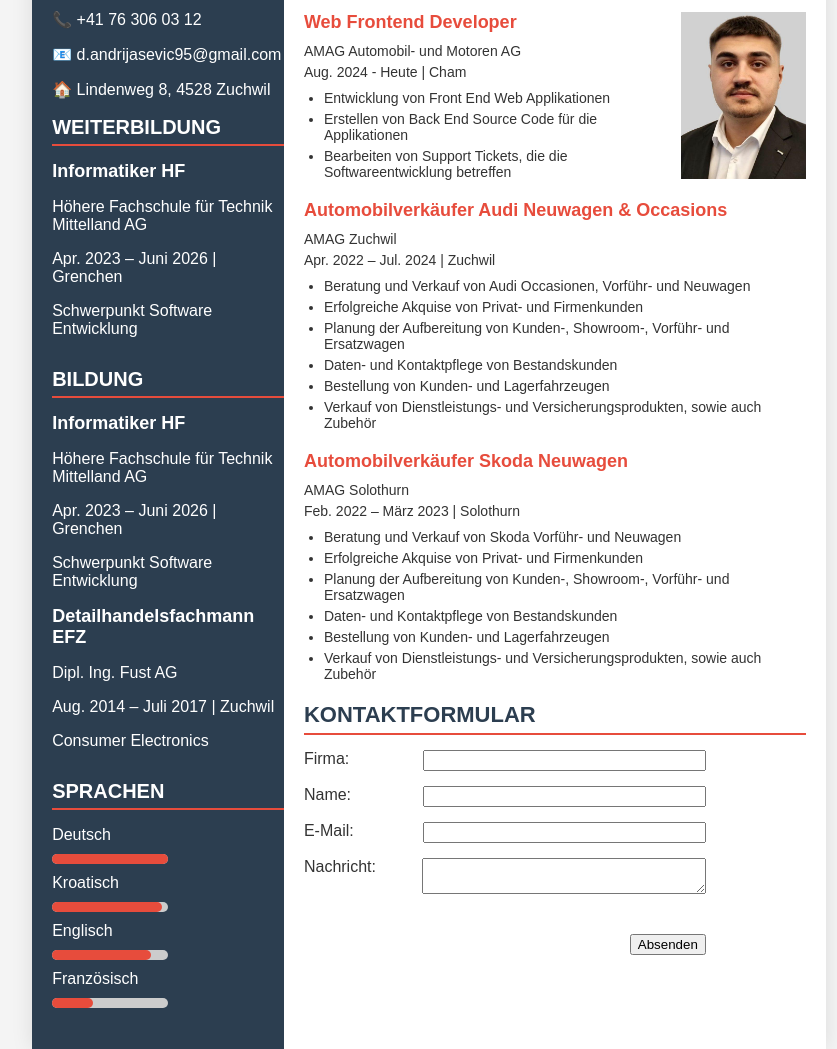
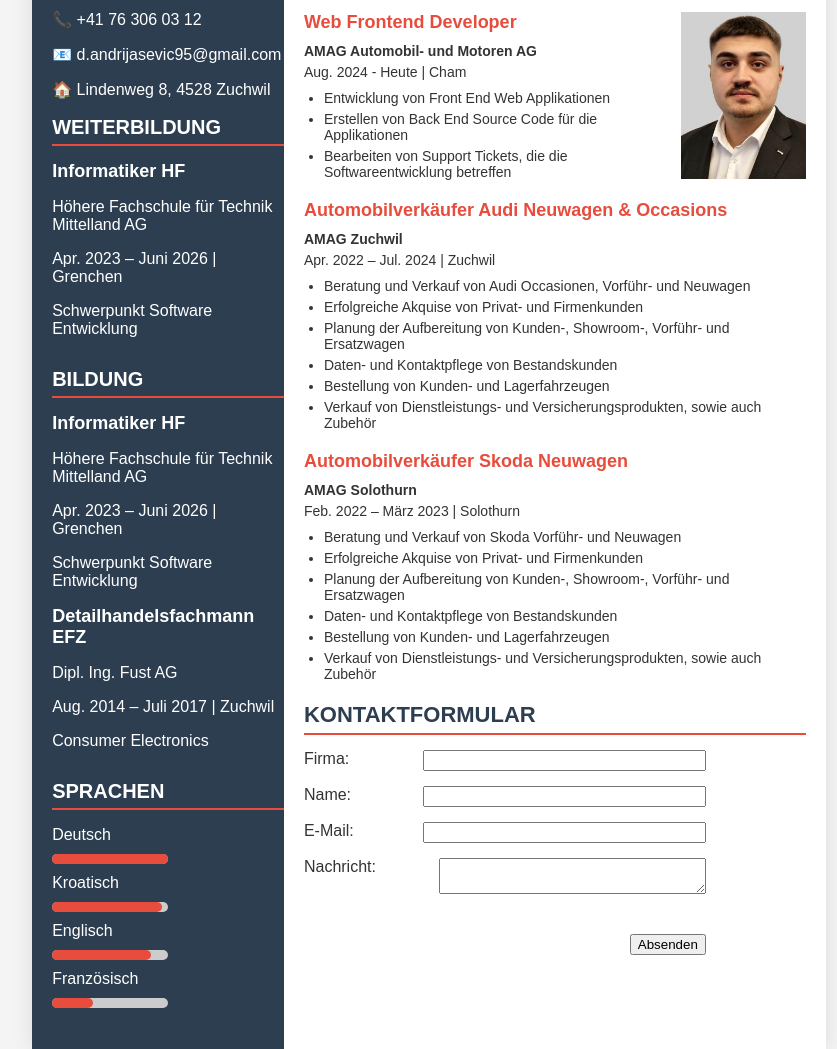
Before and after one commit to Davor1995/ProjectCV, a plain HTML site: page CV.html in a window 1280 px wide. Shown: the part 74-1123 px from the top of the page, without its empty margins (211-1048 px from the left). Drawn offline with Linux system fonts and the light colour scheme; a script that the page names is missing.

Commit message:
picture added, some edits

```diff
--- a/CV.html
+++ b/CV.html
@@ -42,7 +42,7 @@
                 <h2>SPRACHEN</h2>
                 <ul class="languages">
                     <li>
-                        Deutsch
+                        <span></span>Deutsch
                         <div class="progress-bar">
                             <div class="progress" data-progress="100%"></div>
                         </div>
@@ -76,7 +76,7 @@
                 <img src="foto.jpg" style="float:right" height=167px width=125px >
                 <div class="job">
                 <h3>Web Frontend Developer</h3>
-                    <p>AMAG Automobil- und Motoren AG</p>
+                    <p><b>AMAG Automobil- und Motoren AG</b></p>
                     <p>Aug. 2024 - Heute | Cham</p>
                     <ul>
                         <li>Entwicklung von Front End Web Applikationen</li>
@@ -85,7 +85,7 @@
                     </ul>
                 <div class="job">
                     <h3>Automobilverkäufer Audi Neuwagen & Occasions</h3>
-                    <p>AMAG Zuchwil</p>
+                    <p><b>AMAG Zuchwil</b></p>
                     <p>Apr. 2022 – Jul. 2024 | Zuchwil</p>
                     <ul>
                         <li>Beratung und Verkauf von Audi Occasionen, Vorführ- und Neuwagen</li>
@@ -98,7 +98,7 @@
                 </div>
                 <div class="job">
                     <h3>Automobilverkäufer Skoda Neuwagen</h3>
-                    <p>AMAG Solothurn</p>
+                    <p><b>AMAG Solothurn</b></p>
                     <p>Feb. 2022 – März 2023 | Solothurn</p>
                     <ul>
                         <li>Beratung und Verkauf von Skoda Vorführ- und Neuwagen</li>
--- a/styles.css
+++ b/styles.css
@@ -147,7 +147,7 @@
 }
 
 textarea {
-    padding-left: 105px;
+    padding-left: 88px;
     margin-right: 100px;
 }
 
```
Also changed, not shown: server.js (added).
